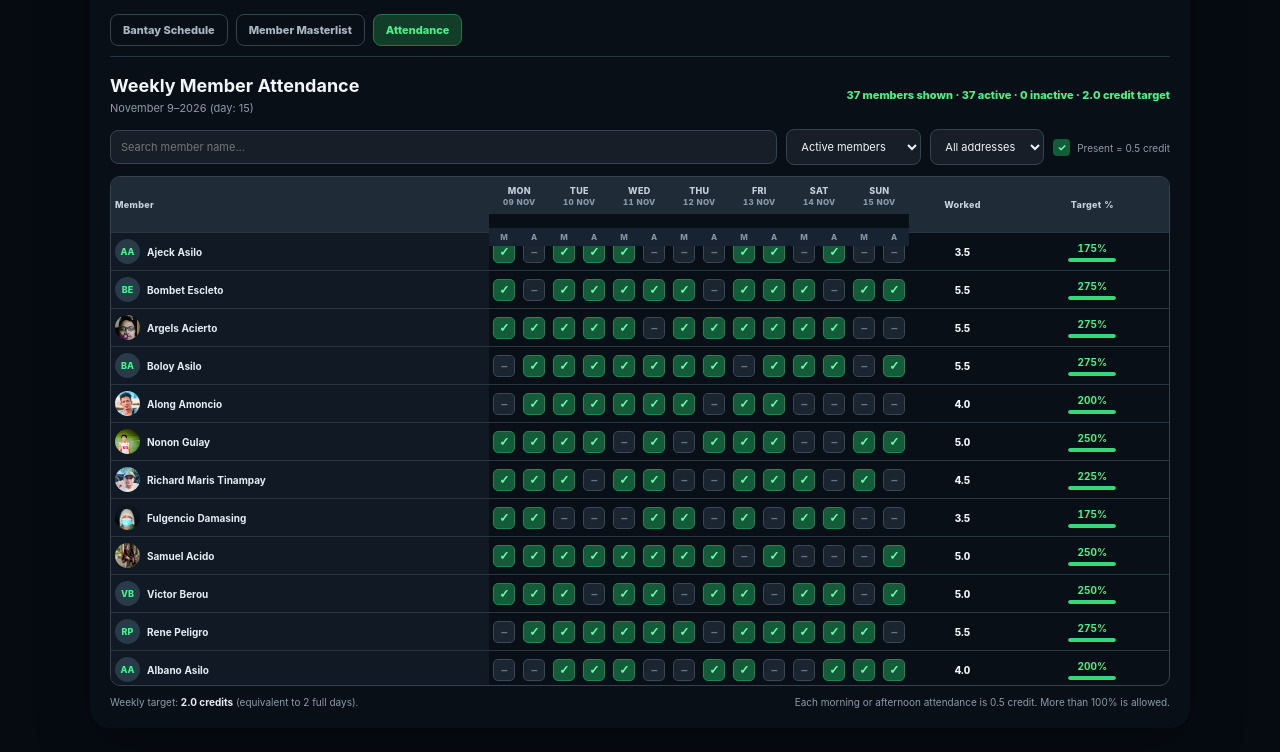
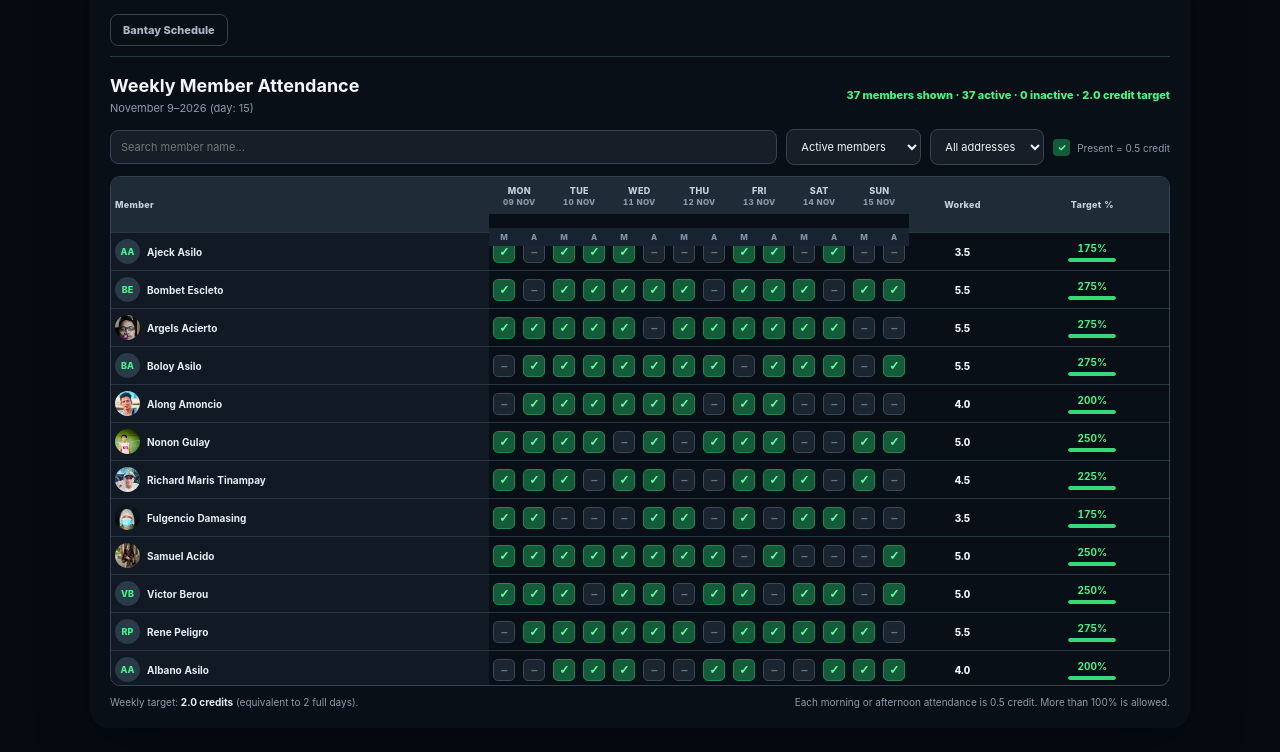
Before and after one commit to alpegulayni/Lambaklad, a plain HTML site: page attendance.html in a window 1280 px wide. Shown: the part 101-853 px from the top of the page. Drawn offline with Linux system fonts and the light colour scheme.

Commit message:
Disable attendance and masterlist

```diff
--- a/attendance.html
+++ b/attendance.html
@@ -23,8 +23,8 @@
 
     <nav class="page-nav" aria-label="GUFA pages">
       <a href="index.html" class="nav-link">Bantay Schedule</a>
-      <a href="index.html?page=members" class="nav-link">Member Masterlist</a>
-      <a href="attendance.html" class="nav-link active" aria-current="page">Attendance</a>
+      <!-- <a href="index.html?page=members" class="nav-link">Member Masterlist</a>
+      <a href="attendance.html" class="nav-link active" aria-current="page">Attendance</a> -->
     </nav>
 
     <section class="attendance-page" aria-label="Weekly attendance">
```
